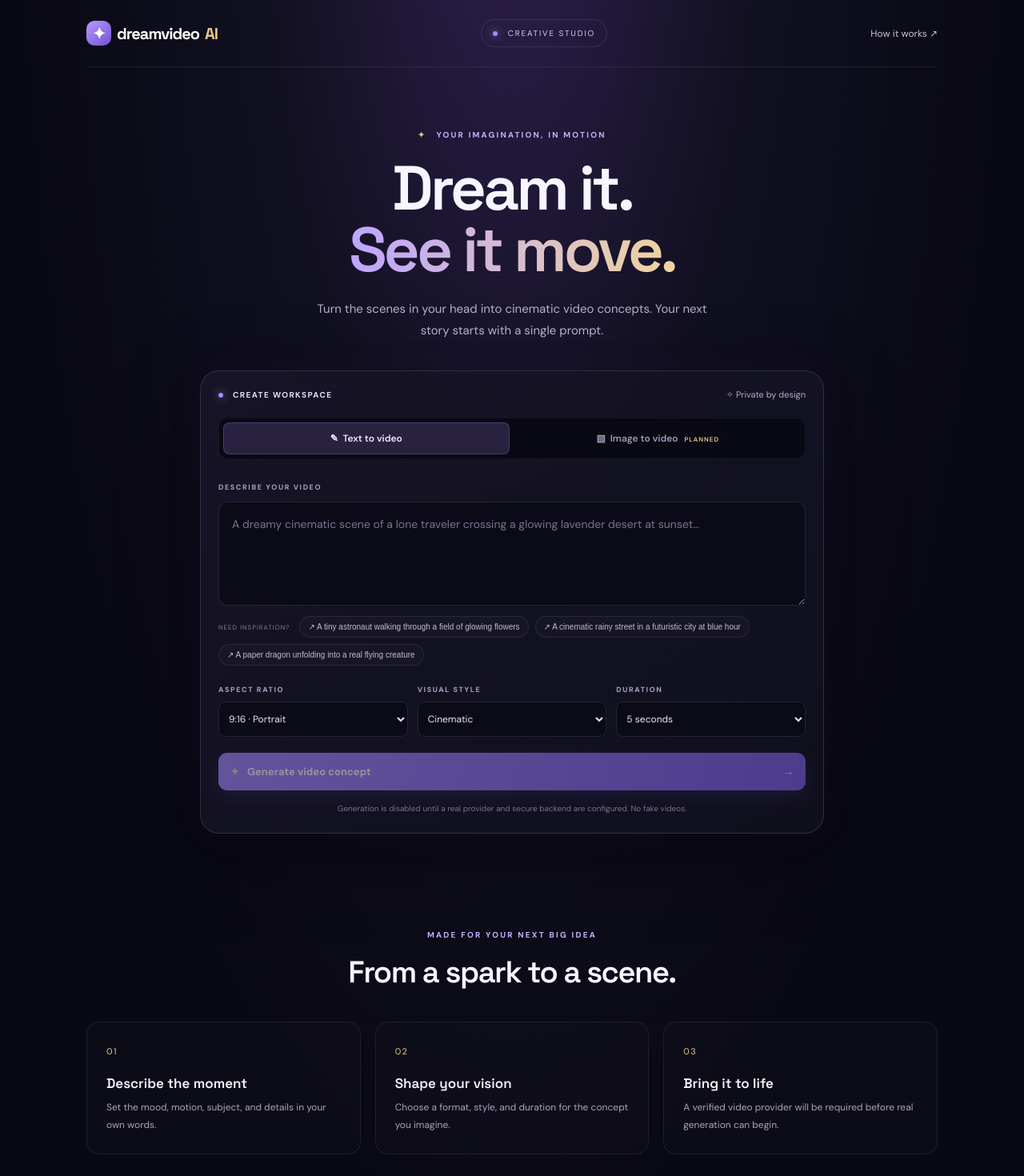
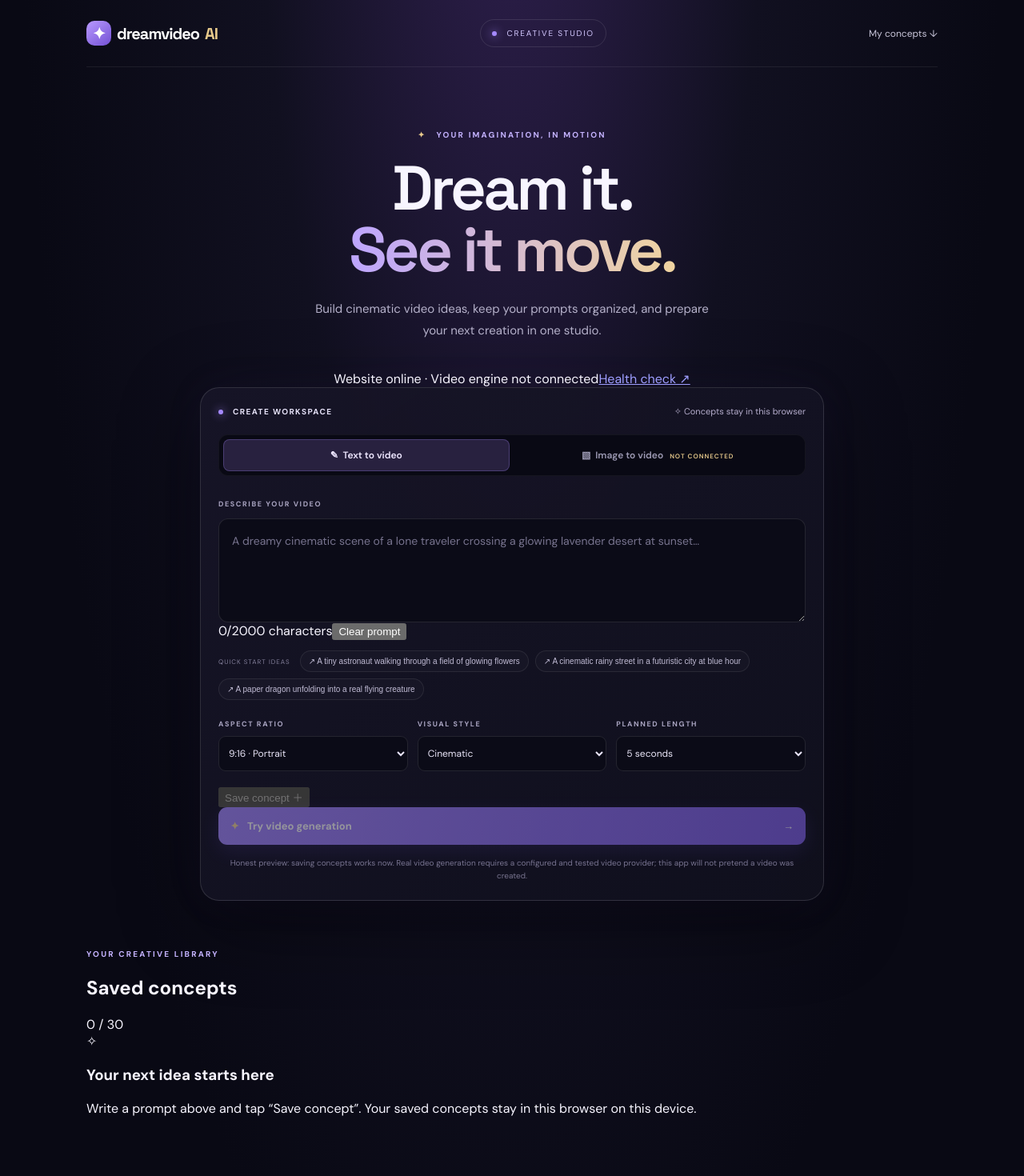
Before and after one commit to qavli-chat-app/dreamvideo-ai, a Next.js app: page / in a window 1280 px wide. Shown: the top 1470 px of the page at 80% size. Built offline with nearby package versions, Linux system fonts and the light colour scheme.

Commit message:
Improve DreamVideo AI dashboard with saved concepts and service status

```diff
--- a/app/page.tsx
+++ b/app/page.tsx
@@ -1,7 +1,15 @@
 'use client';
-import { useState } from 'react';
 
-const examples = ['A tiny astronaut walking through a field of glowing flowers', 'A cinematic rainy street in a futuristic city at blue hour', 'A paper dragon unfolding into a real flying creature'];
+import { useEffect, useState } from 'react';
+
+type SavedConcept = { id: string; prompt: string; mode: 'text-to-video' | 'image-to-video'; ratio: string; style: string; duration: string; savedAt: string };
+const STORAGE_KEY = 'dreamvideo-ai-concepts-v1';
+const examples = [
+  'A tiny astronaut walking through a field of glowing flowers',
+  'A cinematic rainy street in a futuristic city at blue hour',
+  'A paper dragon unfolding into a real flying creature'
+];
+
 export default function Home() {
   const [prompt, setPrompt] = useState('');
   const [mode, setMode] = useState<'text-to-video' | 'image-to-video'>('text-to-video');
@@ -9,28 +17,93 @@
   const [style, setStyle] = useState('cinematic');
   const [duration, setDuration] = useState('5');
   const [status, setStatus] = useState('');
+  const [serviceStatus, setServiceStatus] = useState('Checking service…');
+  const [saved, setSaved] = useState<SavedConcept[]>([]);
+  const [ready, setReady] = useState(false);
+
+  useEffect(() => {
+    try {
+      const stored = window.localStorage.getItem(STORAGE_KEY);
+      if (stored) setSaved(JSON.parse(stored) as SavedConcept[]);
+    } catch { /* Storage may be unavailable; the workspace still works. */ }
+    setReady(true);
+    fetch('/api/health')
+      .then(async response => {
+        if (!response.ok) throw new Error('Health check failed');
+        const data = await response.json();
+        setServiceStatus(data.generation === 'disabled-until-provider-setup' ? 'Website online · Video engine not connected' : data.generation === 'adapter-not-implemented' ? 'Website online · Provider adapter missing' : 'Website online');
+      })
+      .catch(() => setServiceStatus('Service status unavailable'));
+  }, []);
+
+  useEffect(() => {
+    if (!ready) return;
+    try { window.localStorage.setItem(STORAGE_KEY, JSON.stringify(saved)); } catch { /* Keep current session usable. */ }
+  }, [saved, ready]);
+
+  function saveConcept() {
+    const clean = prompt.trim();
+    if (clean.length < 5) { setStatus('Add a little more detail before saving your concept.'); return; }
+    const item: SavedConcept = { id: `${Date.now()}-${Math.random().toString(36).slice(2, 8)}`, prompt: clean, mode, ratio, style, duration, savedAt: new Date().toLocaleString() };
+    setSaved(current => [item, ...current].slice(0, 30));
+    setStatus('Concept saved on this device. No video has been generated.');
+  }
+
   async function generate() {
-    setStatus('Checking generation service…');
+    setStatus('Checking video generation service…');
     try {
-      const response = await fetch('/api/generate', { method: 'POST', headers: { 'Content-Type': 'application/json' }, body: JSON.stringify({ prompt, mode, aspectRatio: ratio, style, durationSeconds: Number(duration) }) });
+      const response = await fetch('/api/generate', {
+        method: 'POST',
+        headers: { 'Content-Type': 'application/json' },
+        body: JSON.stringify({ prompt, mode, aspectRatio: ratio, style, durationSeconds: Number(duration) })
+      });
       const data = await response.json();
       setStatus(data.error || (response.ok ? 'Job queued.' : 'Generation unavailable.'));
-    } catch { setStatus('Could not reach the server. Please try again later.'); }
+    } catch { setStatus('Could not reach the server. Your concept can still be saved on this device.'); }
   }
+
   return <main className="shell">
-    <nav className="nav"><a className="brand" href="#"><span className="brandMark">✦</span> dreamvideo<span className="brandAI">AI</span></a><span className="navPill"><i /> CREATIVE STUDIO</span><a className="navLink" href="#how">How it works ↗</a></nav>
-    <section className="hero"><div className="eyebrow"><span>✦</span> YOUR IMAGINATION, IN MOTION</div><h1>Dream it.<br/><em>See it move.</em></h1><p className="subhead">Turn the scenes in your head into cinematic video concepts. Your next story starts with a single prompt.</p>
-      <div className="workspace"><div className="workspaceHead"><div><span className="liveDot"/> <b>CREATE WORKSPACE</b></div><span className="privateTag">✧ Private by design</span></div>
-        <div className="modeTabs"><button className={mode === 'text-to-video' ? 'active' : ''} onClick={() => setMode('text-to-video')}>✎ &nbsp;Text to video</button><button className={mode === 'image-to-video' ? 'active' : ''} onClick={() => setMode('image-to-video')}>▧ &nbsp;Image to video <small>PLANNED</small></button></div>
-        {mode === 'image-to-video' && <p className="notice">Image-to-video uploads are not enabled in this starter yet. Switch to text-to-video to continue.</p>}
-        <label className="fieldLabel" htmlFor="prompt">DESCRIBE YOUR VIDEO</label><textarea id="prompt" value={prompt} onChange={e => setPrompt(e.target.value)} maxLength={2000} placeholder="A dreamy cinematic scene of a lone traveler crossing a glowing lavender desert at sunset…" />
-        <div className="examples"><span>NEED INSPIRATION?</span>{examples.map(x => <button key={x} onClick={() => setPrompt(x)}>↗ {x}</button>)}</div>
-        <div className="settings"><label>ASPECT RATIO<select value={ratio} onChange={e => setRatio(e.target.value)}><option value="9:16">9:16 · Portrait</option><option value="16:9">16:9 · Landscape</option><option value="1:1">1:1 · Square</option></select></label><label>VISUAL STYLE<select value={style} onChange={e => setStyle(e.target.value)}><option value="cinematic">Cinematic</option><option value="animation">Animation</option><option value="realistic">Realistic</option><option value="educational">Educational</option><option value="futuristic">Futuristic</option></select></label><label>DURATION<select value={duration} onChange={e => setDuration(e.target.value)}>{['5','10','15','20'].map(n => <option key={n} value={n}>{n} seconds</option>)}</select></label></div>
-        <button className="generate" disabled={!prompt.trim() || mode !== 'text-to-video'} onClick={generate}><span>✦</span> Generate video concept <b>→</b></button>
-        {status && <p className="status" role="status">{status}</p>}<p className="disclaimer">Generation is disabled until a real provider and secure backend are configured. No fake videos.</p>
+    <nav className="nav">
+      <a className="brand" href="#"><span className="brandMark">✦</span> dreamvideo<span className="brandAI">AI</span></a>
+      <span className="navPill"><i /> CREATIVE STUDIO</span>
+      <a className="navLink" href="#projects">My concepts ↓</a>
+    </nav>
+    <section className="hero">
+      <div className="eyebrow"><span>✦</span> YOUR IMAGINATION, IN MOTION</div>
+      <h1>Dream it.<br/><em>See it move.</em></h1>
+      <p className="subhead">Build cinematic video ideas, keep your prompts organized, and prepare your next creation in one studio.</p>
+      <div className="serviceBanner"><span className="serviceDot" /> <span>{serviceStatus}</span><a href="/api/health" target="_blank" rel="noreferrer">Health check ↗</a></div>
+      <div className="workspace">
+        <div className="workspaceHead"><div><span className="liveDot"/> <b>CREATE WORKSPACE</b></div><span className="privateTag">✧ Concepts stay in this browser</span></div>
+        <div className="modeTabs">
+          <button className={mode === 'text-to-video' ? 'active' : ''} onClick={() => { setMode('text-to-video'); setStatus(''); }}>✎ &nbsp;Text to video</button>
+          <button className={mode === 'image-to-video' ? 'active' : ''} onClick={() => { setMode('image-to-video'); setStatus('Image-to-video is not connected yet. Use text-to-video to prepare a prompt.'); }}>▧ &nbsp;Image to video <small>NOT CONNECTED</small></button>
+        </div>
+        {mode === 'image-to-video' && <p className="notice">Image upload and image-to-video processing are not connected yet. You can still save your idea as a concept.</p>}
+        <label className="fieldLabel" htmlFor="prompt">DESCRIBE YOUR VIDEO</label>
+        <textarea id="prompt" value={prompt} onChange={e => setPrompt(e.target.value)} maxLength={2000} placeholder="A dreamy cinematic scene of a lone traveler crossing a glowing lavender desert at sunset…" />
+        <div className="promptMeta"><span>{prompt.length}/2000 characters</span><button type="button" onClick={() => { setPrompt(''); setStatus(''); }}>Clear prompt</button></div>
+        <div className="examples"><span>QUICK START IDEAS</span>{examples.map(x => <button key={x} onClick={() => { setPrompt(x); setStatus(''); }}>↗ {x}</button>)}</div>
+        <div className="settings">
+          <label>ASPECT RATIO<select value={ratio} onChange={e => setRatio(e.target.value)}><option value="9:16">9:16 · Portrait</option><option value="16:9">16:9 · Landscape</option><option value="1:1">1:1 · Square</option></select></label>
+          <label>VISUAL STYLE<select value={style} onChange={e => setStyle(e.target.value)}><option value="cinematic">Cinematic</option><option value="animation">Animation</option><option value="realistic">Realistic</option><option value="educational">Educational</option><option value="futuristic">Futuristic</option></select></label>
+          <label>PLANNED LENGTH<select value={duration} onChange={e => setDuration(e.target.value)}>{['5','10','15','20'].map(n => <option key={n} value={n}>{n} seconds</option>)}</select></label>
+        </div>
+        <div className="actionRow">
+          <button className="saveConcept" onClick={saveConcept} disabled={prompt.trim().length < 5}>Save concept <span>＋</span></button>
+          <button className="generate" disabled={!prompt.trim() || mode !== 'text-to-video'} onClick={generate}><span>✦</span> Try video generation <b>→</b></button>
+        </div>
+        {status && <p className="status" role="status">{status}</p>}
+        <p className="disclaimer">Honest preview: saving concepts works now. Real video generation requires a configured and tested video provider; this app will not pretend a video was created.</p>
       </div>
     </section>
-    <section className="how" id="how"><div className="sectionKicker">MADE FOR YOUR NEXT BIG IDEA</div><h2>From a spark to a scene.</h2><div className="steps"><article><span>01</span><h3>Describe the moment</h3><p>Set the mood, motion, subject, and details in your own words.</p></article><article><span>02</span><h3>Shape your vision</h3><p>Choose a format, style, and duration for the concept you imagine.</p></article><article><span>03</span><h3>Bring it to life</h3><p>A verified video provider will be required before real generation can begin.</p></article></div></section>
-    <footer><a className="brand" href="#"><span className="brandMark">✦</span> dreamvideo<span className="brandAI">AI</span></a><span>Made for curious minds · Preview build</span></footer>
+    <section className="projects" id="projects">
+      <div className="projectsHead"><div><div className="sectionKicker">YOUR CREATIVE LIBRARY</div><h2>Saved concepts</h2></div><span className="countPill">{saved.length} / 30</span></div>
+      {!saved.length ? <div className="emptyState"><span>✧</span><h3>Your next idea starts here</h3><p>Write a prompt above and tap “Save concept”. Your saved concepts stay in this browser on this device.</p></div> :
+        <div className="savedGrid">{saved.map(item => <article className="savedCard" key={item.id}><div className="savedCardTop"><span>{item.style}</span><span>{item.ratio}</span></div><p>{item.prompt}</p><div className="savedMeta">{item.duration}s planned · {item.savedAt}</div><div className="savedActions"><button onClick={() => { setPrompt(item.prompt); setMode('text-to-video'); setRatio(item.ratio); setStyle(item.style); setDuration(item.duration); setStatus('Concept loaded into the editor.'); window.scrollTo({ top: 0, behavior: 'smooth' }); }}>Edit concept</button><button onClick={() => setSaved(current => current.filter(x => x.id !== item.id))}>Delete</button></div></article>)}</div>}
+      {!!saved.length && <button className="clearLibrary" onClick={() => { setSaved([]); setStatus('Saved concepts cleared from this browser.'); }}>Clear saved library</button>}
+    </section>
+    <section className="how" id="how"><div className="sectionKicker">BUILT FOR CREATIVE WORKFLOWS</div><h2>From a spark to a scene.</h2><div className="steps"><article><span>01</span><h3>Describe the moment</h3><p>Write the subject, movement, atmosphere, and camera details in your own words.</p></article><article><span>02</span><h3>Shape your vision</h3><p>Choose the aspect ratio, visual style, and planned length for your idea.</p></article><article><span>03</span><h3>Save and refine</h3><p>Keep up to 30 concepts on this device, reload them into the editor, or remove them anytime.</p></article></div></section>
+    <footer><a className="brand" href="#"><span className="brandMark">✦</span> dreamvideo<span className="brandAI">AI</span></a><span>Creative studio · Video engine status shown honestly</span></footer>
   </main>;
 }
```
